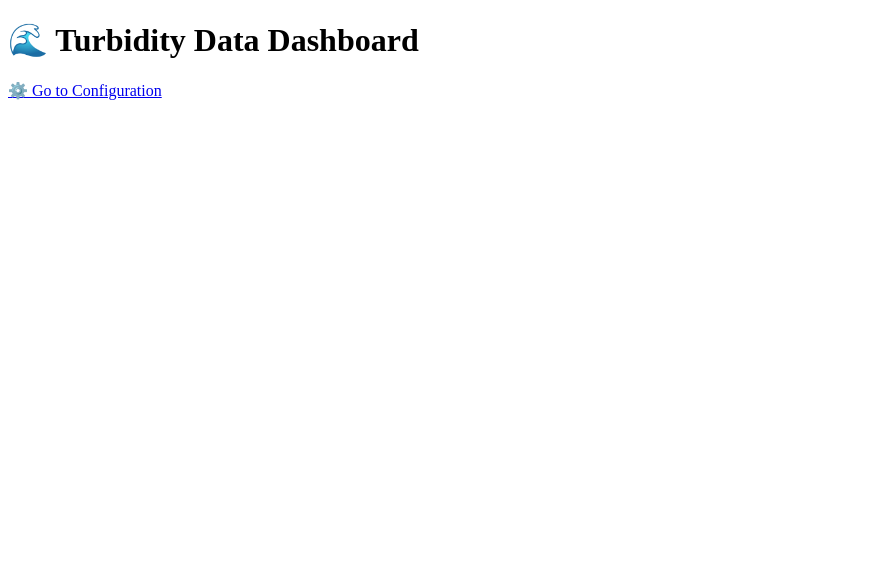
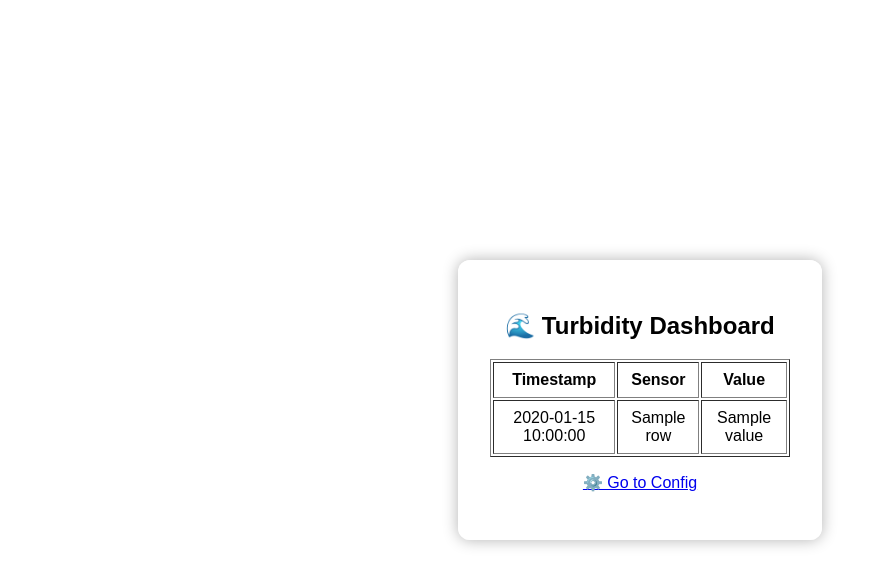
Before and after one commit to mup1979/HomeSense, a FastAPI app: template app/templates/dashboard.html in a window 1280 px wide. Shown: the top 586 px of the page, without its empty margins (0-883 px from the left). Run offline with FastAPI, Linux system fonts and the light colour scheme; the template is opened without the code that fills it: most values are stand-ins (such as "Sample title", 1, 10 or a date in 2020); parts of the project's set-up code (start-up, migrations or seed data) failed here and were passed over.

Commit message:
Add dashboard route and turbidity data display

```diff
--- a/app/main.py
+++ b/app/main.py
@@ -1,40 +1,54 @@
 from fastapi import FastAPI, Request, Form
-from fastapi.responses import RedirectResponse
+from fastapi.responses import HTMLResponse, RedirectResponse
+from fastapi.staticfiles import StaticFiles
 from fastapi.templating import Jinja2Templates
-from fastapi.staticfiles import StaticFiles
-from app.services.supabase import supabase, get_user_role
+from supabase import create_client, Client
+from dotenv import load_dotenv
+import os
+
+load_dotenv()
 
 app = FastAPI()
-templates = Jinja2Templates(directory="app/templates")
+
+# Mount static assets
 app.mount("/static", StaticFiles(directory="app/static"), name="static")
 
-@app.get("/")
-def login_page(request: Request):
+# Templates
+templates = Jinja2Templates(directory="app/templates")
+
+# Supabase
+SUPABASE_URL = os.getenv("SUPABASE_URL")
+SUPABASE_KEY = os.getenv("SUPABASE_KEY")
+supabase: Client = create_client(SUPABASE_URL, SUPABASE_KEY)
+
+# Home page → login
+@app.get("/", response_class=HTMLResponse)
+async def home(request: Request):
     return templates.TemplateResponse("login.html", {"request": request})
 
-@app.post("/login")
-def login(request: Request, email: str = Form(...), password: str = Form(...)):
+# Handle login form POST
+@app.post("/login", response_class=HTMLResponse)
+async def login(request: Request, email: str = Form(...), password: str = Form(...)):
     try:
-        user = supabase.auth.sign_in_with_password({"email": email, "password": password})
-        auth_id = user.user.id
-        role = get_user_role(auth_id)
+        auth_response = supabase.auth.sign_in_with_password({
+            "email": email,
+            "password": password
+        })
+        if auth_response.user:
+            return RedirectResponse("/dashboard", status_code=302)
+        else:
+            return templates.TemplateResponse("login.html", {"request": request, "error": "Invalid credentials."})
+    except Exception as e:
+        return templates.TemplateResponse("login.html", {"request": request, "error": str(e)})
 
-        if not role:
-            return templates.TemplateResponse("login.html", {"request": request, "error": "❌ Not authorized."})
+# Turbidity dashboard
+@app.get("/dashboard", response_class=HTMLResponse)
+async def dashboard(request: Request):
+    try:
+        result = supabase.table("turbidity_data").select("*").order("timestamp", desc=True).limit(50).execute()
+        data = result.data
+    except Exception as e:
+        data = []
+        print("Supabase error:", e)
 
-        response = RedirectResponse(url="/dashboard", status_code=303)
-        response.set_cookie("email", email)
-        response.set_cookie("auth_id", auth_id)
-        response.set_cookie("role", role)
-        return response
-
-    except Exception as e:
-        return templates.TemplateResponse("login.html", {"request": request, "error": f"Login failed: {e}"})
-
-@app.get("/dashboard")
-def dashboard(request: Request):
-    return templates.TemplateResponse("dashboard.html", {"request": request})
-
-@app.get("/config")
-def config_page(request: Request):
-    return templates.TemplateResponse("config.html", {"request": request})
+    return templates.TemplateResponse("dashboard.html", {"request": request, "data": data})
--- a/app/templates/dashboard.html
+++ b/app/templates/dashboard.html
@@ -1,10 +1,33 @@
 <!DOCTYPE html>
 <html>
 <head>
-  <title>Dashboard</title>
+  <title>Dashboard - HomeSense</title>
+  <link rel="stylesheet" href="/static/style.css">
 </head>
 <body>
-  <h1>🌊 Turbidity Data Dashboard</h1>
-  <p><a href="/config">⚙️ Go to Configuration</a></p>
+  <div class="login-box">
+    <h2>🌊 Turbidity Dashboard</h2>
+
+    <table border="1" cellpadding="8">
+      <thead>
+        <tr>
+          <th>Timestamp</th>
+          <th>Sensor</th>
+          <th>Value</th>
+        </tr>
+      </thead>
+      <tbody>
+        {% for row in data %}
+        <tr>
+          <td>{{ row.timestamp }}</td>
+          <td>{{ row.sensor_name }}</td>
+          <td>{{ row.value }}</td>
+        </tr>
+        {% endfor %}
+      </tbody>
+    </table>
+
+    <p><a href="/config">⚙️ Go to Config</a></p>
+  </div>
 </body>
 </html>
```
